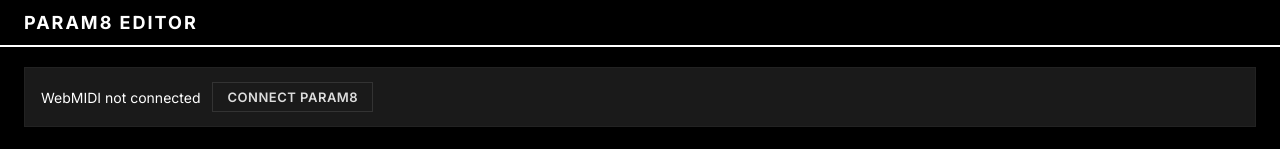
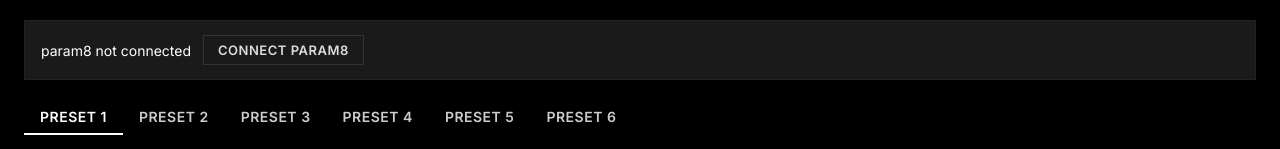
Before and after one commit to KBLiveSolutions/param8-editor, a website: page public/index.html in a window 1280 px wide. Shown: the top 149 px of the page. Drawn offline with Linux system fonts and the light colour scheme.

Commit message:
removed header

```diff
--- a/public/index.html
+++ b/public/index.html
@@ -13,15 +13,15 @@
   <meta name="apple-mobile-web-app-capable" content="yes">
 </head>
 <body>
-  <header>
+  <!-- <header>
     <h1>param8 Editor</h1>
-  </header>
+  </header> -->
 
   <main>
     <!-- Controller Config Tab -->
     <section id="tab-controller" class="tab-content active">
       <div id="midi-status">
-        <span id="midi-state">WebMIDI not connected</span>
+        <span id="midi-state">param8 not connected</span>
         <button id="midi-connect">Connect param8</button>
         <div id="midi-connected-options" class="hidden">
           <span class="ctrl-ch-label">Layout</span>
```
